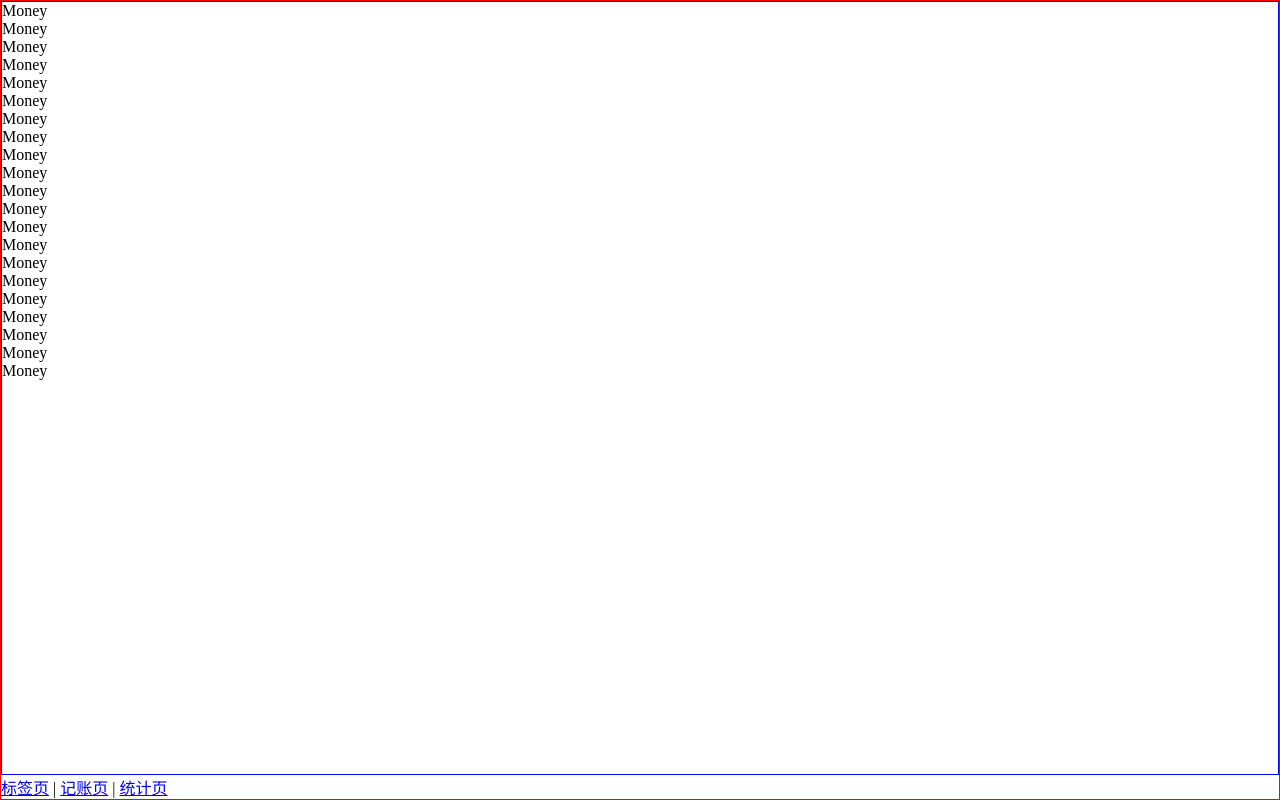
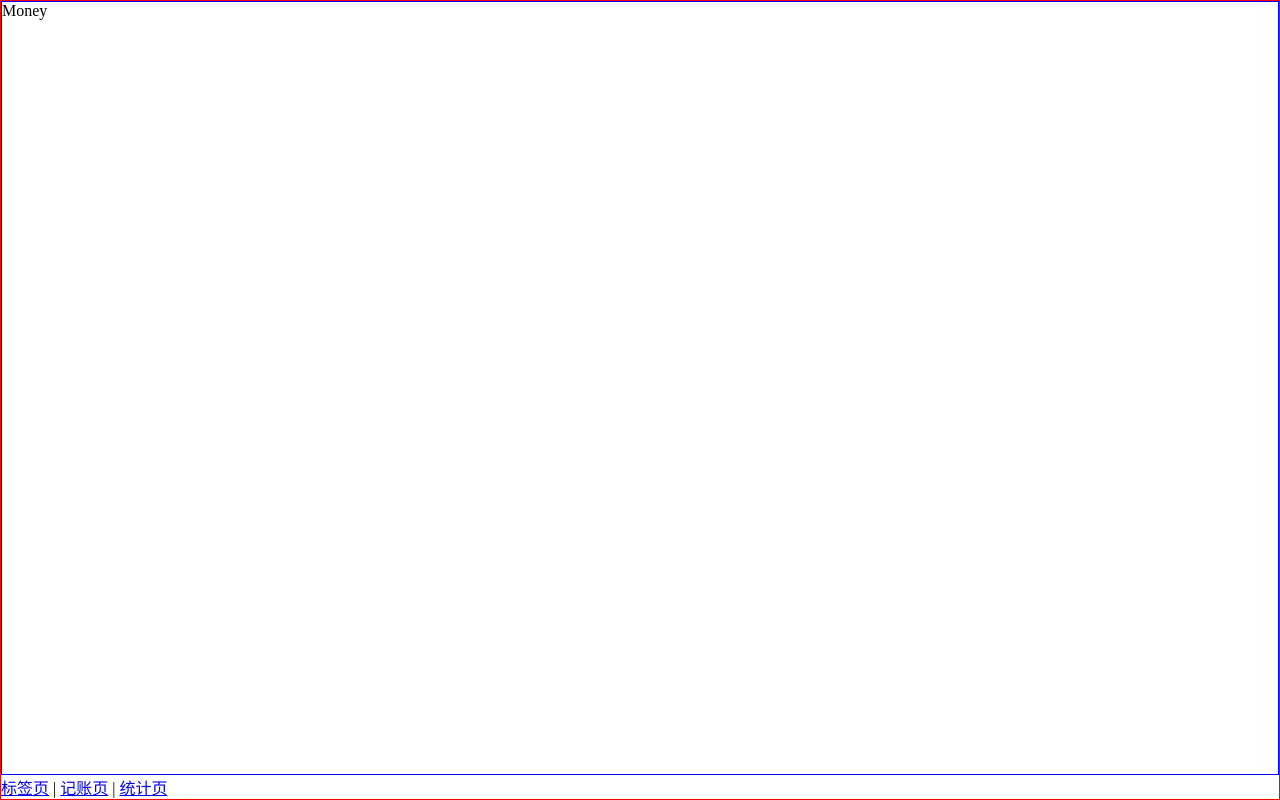
Before and after one commit to ioudan/morney-vue-code, a Vue app: page /#/money in a window 1280 px wide. Built offline with nearby package versions, Linux system fonts and the light colour scheme.

Commit message:
创建<Layout />组件

```diff
--- /dev/null
+++ b/src/components/Layout.vue
@@ -0,0 +1,29 @@
+<template>
+  <div class="nav-wrapper">
+    <div class="content">
+      <slot/>
+    </div>
+    <Nav/>
+  </div>
+</template>
+
+<script lang="ts">
+export default {
+  name: 'Layout'
+};
+</script>
+
+<style lang="scss" scoped>
+.nav-wrapper {
+  border: 1px solid red;
+  display: flex;
+  flex-direction: column;
+  height: 100vh;
+}
+
+.content {
+  border: 1px solid blue;
+  flex-grow: 1;
+  overflow: auto;
+}
+</style>
--- a/src/views/Labels.vue
+++ b/src/views/Labels.vue
@@ -1,18 +1,13 @@
 <template>
-<div>Labels
-
-  <Nav/>
-</div>
+  <div>
+    <Layout>
+      <span>Labels</span>
+    </Layout>
+  </div>
 </template>
 
 <script lang="ts">
-import Nav from '@/components/Nav.vue';
 export default {
-name: "Labels",
-  components: {Nav}
-}
+  name: 'Labels',
+};
 </script>
-
-<style lang="scss" scoped>
-
-</style>
--- a/src/views/Money.vue
+++ b/src/views/Money.vue
@@ -1,51 +1,13 @@
 <template>
-<div class="nav-wrapper">
-  <div class="content">
-    <div>Money</div>
-    <div>Money</div>
-    <div>Money</div>
-    <div>Money</div>
-    <div>Money</div>
-    <div>Money</div>
-    <div>Money</div>
-    <div>Money</div>
-    <div>Money</div>
-    <div>Money</div>
-    <div>Money</div>
-    <div>Money</div>
-    <div>Money</div>
-    <div>Money</div>
-    <div>Money</div>
-    <div>Money</div>
-    <div>Money</div>
-    <div>Money</div>
-    <div>Money</div>
-    <div>Money</div>
-    <div>Money</div>
-
+  <div>
+    <Layout>
+      <span>Money</span>
+    </Layout>
   </div>
-  <Nav/>
-</div>
 </template>
 
 <script lang="ts">
-import Nav from '@/components/Nav.vue';
 export default {
-name: "Money",
-  components: {Nav}
-}
+  name: 'Money',
+};
 </script>
-
-<style lang="scss" scoped>
-.nav-wrapper{
-  border: 1px solid red;
-  display: flex;
-  flex-direction: column;
-  height: 100vh;
-}
-.content{
-  border:1px solid blue;
-  flex-grow: 1;
-  overflow: auto;
-}
-</style>
--- a/src/views/Statistics.vue
+++ b/src/views/Statistics.vue
@@ -1,17 +1,13 @@
 <template>
-  <div>Statistics
-    <Nav/>
+  <div>
+    <Layout>
+      <span>Statistics</span>
+    </Layout>
   </div>
 </template>
 
 <script lang="ts">
-import Nav from '@/components/Nav.vue';
 export default {
   name: 'Statistics',
-  components: {Nav}
 };
 </script>
-
-<style lang="scss" scoped>
-
-</style>
```
Also changed, not shown: src/main.ts (+12 -7 lines).
